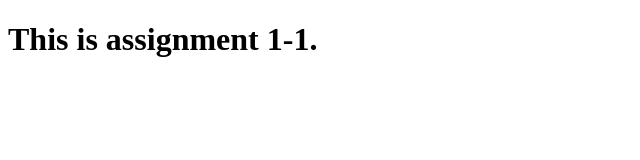
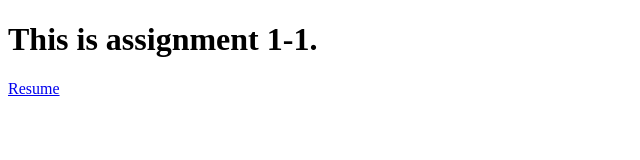
Before and after one commit to AlexanderCumston/AlexanderCumston.github.io, a plain HTML site: page 1-1/index.html in a window 1280 px wide. Shown: the full height of the page, 0-640 px from the left. Drawn offline with Linux system fonts and the light colour scheme.

Commit message:
comes to shove

```diff
--- a/1-1/index.html
+++ b/1-1/index.html
@@ -5,7 +5,7 @@
     </head>
     <body>
         <h1>This is assignment 1-1.</h1>
-        <a href="https://docs.google.com/document/d/17Po-7BjO6s9Vw-Bb24kFetrv9xu0bmPSe92lf4twJZw/edit?usp=sharing"Resume.>
+        <a href="https://docs.google.com/document/d/17Po-7BjO6s9Vw-Bb24kFetrv9xu0bmPSe92lf4twJZw/edit?usp=sharing">Resume</a>
         </a>
     </body>
 </html>
```
